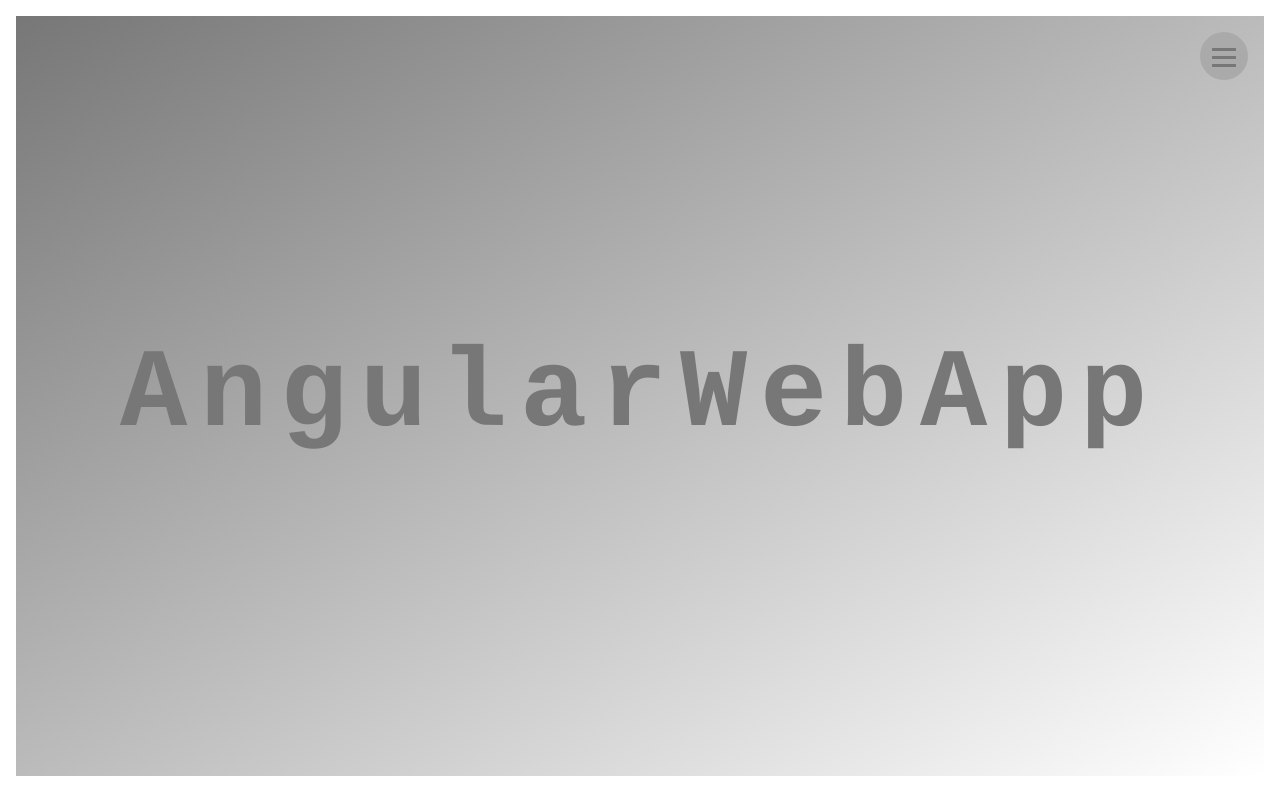
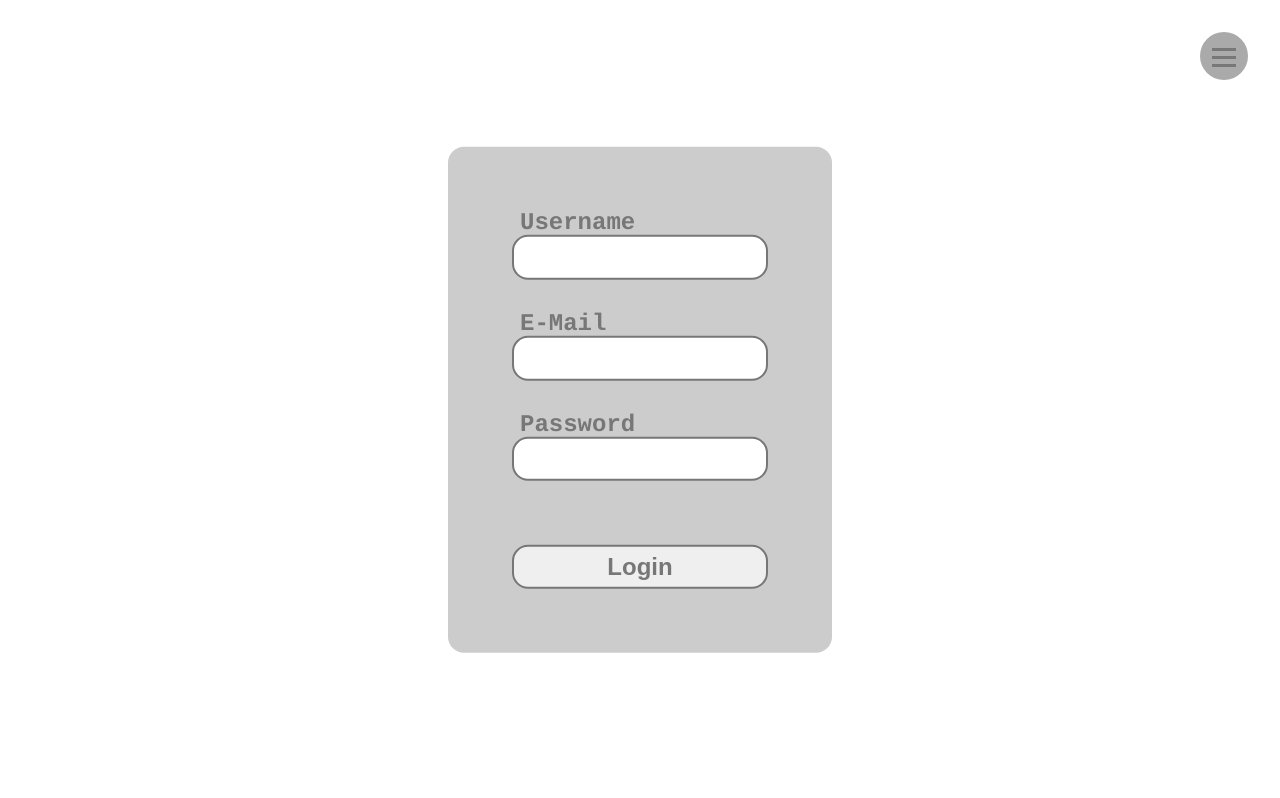
Before and after one commit to heerahemanth1/AngularWebApp, an Angular app: page /register in a window 1280 px wide. Shown: the top 798 px of the page. Built offline with nearby package versions, Linux system fonts and the light colour scheme.

Commit message:
We are in the process of implementing a fully fledged OAuth2 system. This commit includes the small improvements for loading Login and Register   pages from the same component.

```diff
--- a/src/app/app-routing.module.ts
+++ b/src/app/app-routing.module.ts
@@ -10,12 +10,13 @@ const routes: Routes = [
     { path: 'article/:id', component: ArticleComponent },
     { path: 'about', component: AboutComponent },
     { path: 'login', component: AuthComponent },
+    { path: 'register', component: AuthComponent },
     { path: '', redirectTo: '/home', pathMatch: 'full' },
     { path: '**', component: HomeComponent },
 ];
 
 @NgModule({
-  imports: [RouterModule.forRoot(routes)],
-  exports: [RouterModule]
+    imports: [RouterModule.forRoot(routes)],
+    exports: [RouterModule]
 })
 export class AppRoutingModule { }
--- a/src/app/app.component.ts
+++ b/src/app/app.component.ts
@@ -6,5 +6,5 @@ import { Component } from '@angular/core';
   styleUrls: ['./app.component.scss']
 })
 export class AppComponent {
-  title = 'AngularWebApp';
+    title = 'AngularWebApp';
 }
--- a/src/app/auth/auth.component.html
+++ b/src/app/auth/auth.component.html
@@ -7,11 +7,16 @@
             <input type="text" name="username" id="username" [(ngModel)]="username" required>
         </div>
 
+        <div class="form-input" *ngIf="isRegisterMode()">
+            <label for="email">E-Mail</label>
+            <input type="email" name="email" id="email" [(ngModel)]="email" required>
+        </div>
+
         <div class="form-input">
             <label for="pwd">Password</label>
             <input type="password" name="password" id="pwd" [(ngModel)]="password" required>
         </div>
 
-        <input type="submit" value="Login" class="btn btn-submit" (onClick)="submitCredentials()">
+        <button value="Login" class="btn btn-submit" (click)="submitCredentials()">Login</button>
     </form>
 </div>
--- a/src/app/auth/auth.component.scss
+++ b/src/app/auth/auth.component.scss
@@ -28,13 +28,16 @@
                 display: block;
                 padding: .5rem;
                 width: 100%;
+                height: 2.8rem;
+                font-size: 1.2rem;
+                font-weight: bold;
 
                 border: 2px solid $primary-color-dark;
                 border-radius: 1rem;
             }
 
             &:nth-child(n + 2) {
-              margin-top: 2rem;
+                margin-top: 2rem;
             }
         }
 
@@ -44,6 +47,10 @@
             margin-top: 4rem;
             border: 2px solid $primary-color-dark;
             border-radius: 1rem;
+
+            &:hover {
+                transform: scale(105%, 105%);
+            }
         }
     }
 }
--- a/src/app/auth/auth.component.ts
+++ b/src/app/auth/auth.component.ts
@@ -1,18 +1,46 @@
 import { Component } from '@angular/core';
+import { ActivatedRoute, UrlSegment } from '@angular/router';
 import { EAuthMode } from './../models/auth.model';
 
 @Component({
-  selector: 'app-auth',
-  templateUrl: './auth.component.html',
-  styleUrls: ['./auth.component.scss']
+    selector: 'app-auth',
+    templateUrl: './auth.component.html',
+    styleUrls: ['./auth.component.scss']
 })
 export class AuthComponent {
 
+    public name: string = '';
     public username: string = '';
+    public email: string = '';
     public password: string = '';
 
     public authMode: EAuthMode = EAuthMode.Login;
 
-    public submitCredentials(): void {}
+    constructor(private route: ActivatedRoute) {
+        this.route.url.subscribe((segments: UrlSegment[]) => {
+            if (segments) {
+                segments.forEach(s => console.log(s.path));
+                if (segments.some(s => s.path.indexOf('register') != -1)) {
+                    this.authMode = EAuthMode.Register;
+                } else {
+                    this.authMode = EAuthMode.Login;
+                }
+            }
+        });
+    }
 
+    public submitCredentials(): void {
+        const areInputsValid = this.validateInputs();
+        console.log(areInputsValid);
+    }
+
+    public isRegisterMode(): boolean {
+        return this.authMode == EAuthMode.Register;
+    }
+
+    private validateInputs(): boolean {
+        const regExpForUname = new RegExp("[a-z][a-z0-9]+");
+        const isValidUname = regExpForUname.test(this.username);
+        return isValidUname;
+    }
 }
--- a/src/app/global-nav/global-nav.component.html
+++ b/src/app/global-nav/global-nav.component.html
@@ -10,7 +10,7 @@
             <ul id="nav-list">
                 <li class="nav-item"><a routerLink="/home" class="rlink">Home</a></li>
                 <li class="nav-item"><a routerLink="/login" class="rlink">Login</a></li>
-                <li class="nav-item"><a class="rlink">Register</a></li>
+                <li class="nav-item"><a routerLink="/register" class="rlink">Register</a></li>
                 <li class="nav-item"><a routerLink="/about" class="rlink">About</a></li>
                 <li class="nav-item"><a class="rlink">Site Map</a></li>
             </ul>
```
